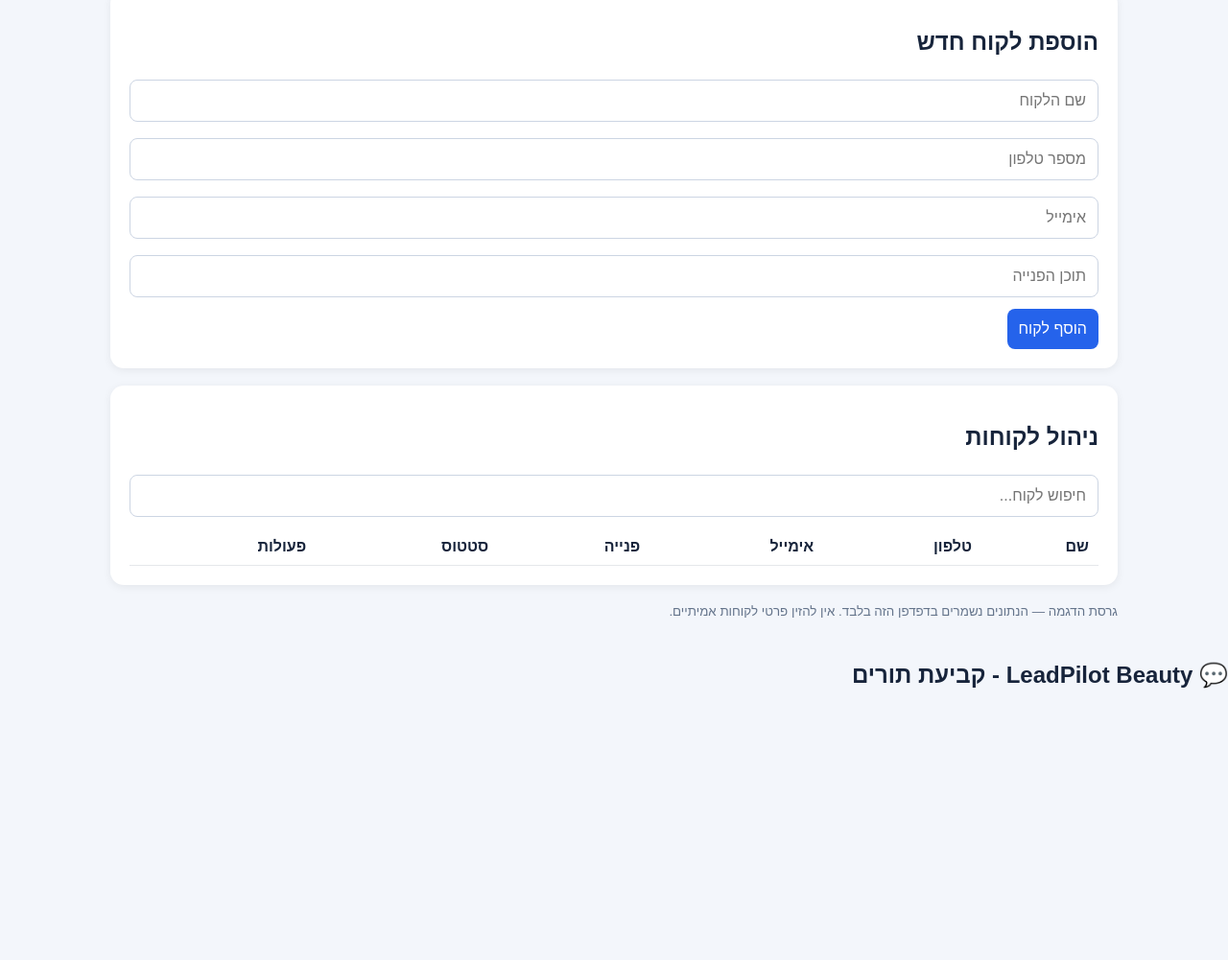
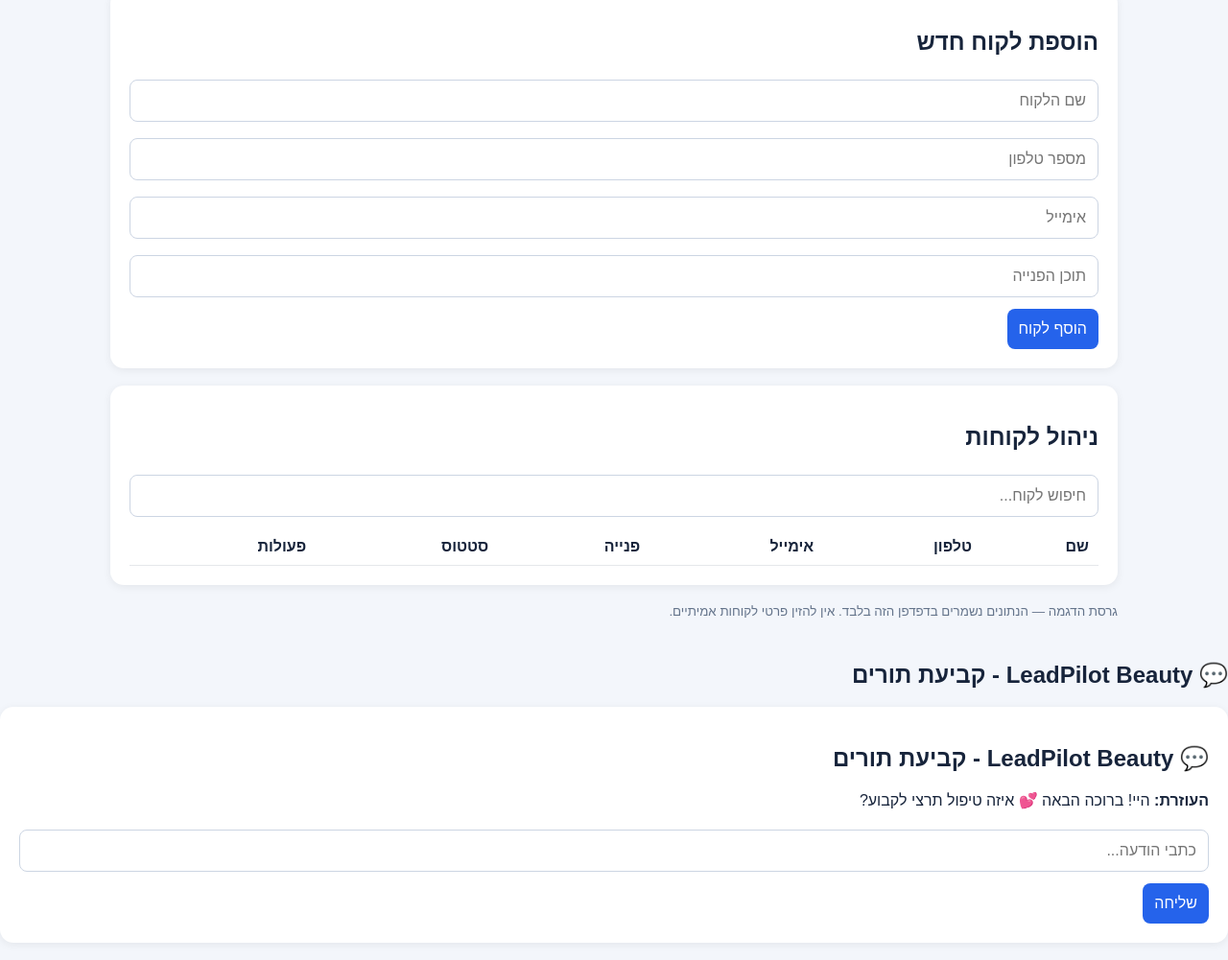
Before and after one commit to omermessika-afk/LeadPilot_AI, a plain HTML site: page index.html in a window 1280 px wide. Shown: the part 286-1287 px from the top of the page at 96% size. Before the commit the page ends 1023 px from the top, so only its background shows below. Drawn offline with Linux system fonts and the light colour scheme.

Commit message:
Update index.html

```diff
--- a/index.html
+++ b/index.html
@@ -82,4 +82,45 @@ render();
 </script>
 <h2>💬 LeadPilot Beauty - קביעת תורים</h2>
 </body>
+
+<section id="beauty-chat" dir="rtl">
+  <h2>💬 LeadPilot Beauty - קביעת תורים</h2>
+  <div id="chat-messages" aria-live="polite">
+    <p><b>העוזרת:</b> היי! ברוכה הבאה 💕 איזה טיפול תרצי לקבוע?</p>
+  </div>
+  <input id="chat-input" placeholder="כתבי הודעה..." aria-label="הודעה">
+  <button type="button" onclick="sendBeautyMessage()">שליחה</button>
+</section>
+
+<script>
+function sendBeautyMessage() {
+  const input = document.getElementById('chat-input');
+  const chat = document.getElementById('chat-messages');
+  const message = input.value.trim();
+  if (!message) return;
+
+  function addMessage(sender, text) {
+    const p = document.createElement('p');
+    p.textContent = sender + ': ' + text;
+    chat.appendChild(p);
+  }
+
+  addMessage('לקוחה', message);
+
+  let reply = 'אשמח לעזור! איזה טיפול תרצי לקבוע?';
+  if (/תור|לקבוע|פנוי/.test(message)) {
+    reply = 'בשמחה 💕 לאיזה טיפול ובאיזה יום תרצי להגיע?';
+  } else if (/פנים|גבות|ריסים|לק|ציפורניים/.test(message)) {
+    reply = 'מעולה! לאיזה יום ושעה תרצי לקבוע?';
+  } else if (/מחיר|עולה|עלות/.test(message)) {
+    reply = 'בשמחה! לאיזה טיפול תרצי לקבל הצעת מחיר?';
+  } else if (/שלום|היי|בוקר טוב/.test(message)) {
+    reply = 'היי! 💕 איך אוכל לעזור לך היום?';
+  }
+
+  addMessage('העוזרת', reply);
+  input.value = '';
+}
+</script>
+
 </html>
```
